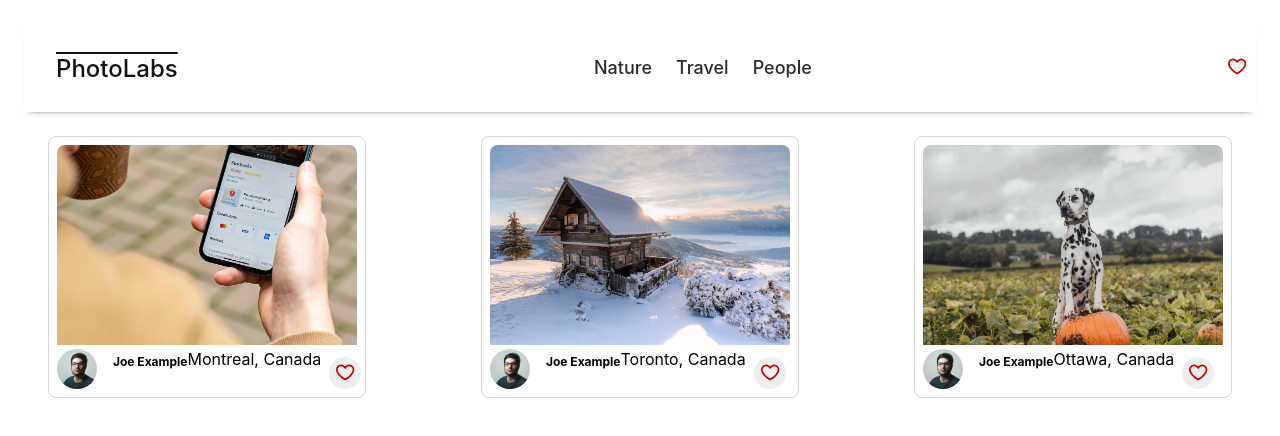
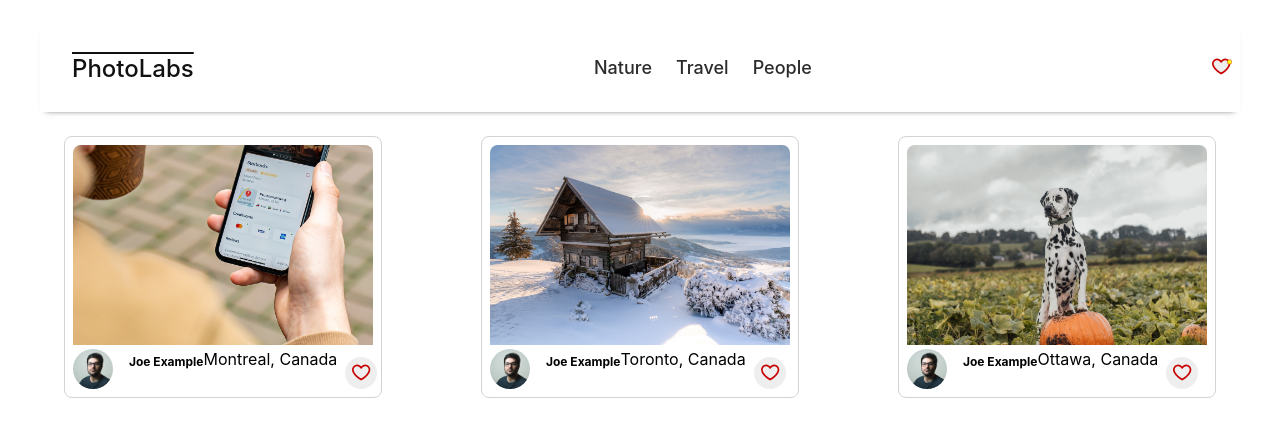
Before and after one commit to dartRamos/photolabs-starter, a React (Vite) app in the folder frontend/: page / in a window 1280 px wide. Shown: the top 436 px of the page. Built offline with nearby package versions, Linux system fonts and the light colour scheme; the HTML template or start-up script is replaced by a standard one.

Commit message:
Created a HomeRoute

```diff
--- a/frontend/src/App.jsx
+++ b/frontend/src/App.jsx
@@ -1,11 +1,9 @@
-import PhotoList from './components/PhotoList';
-import TopNavigation from './components/TopNavigationBar';
+import HomeRoute from './components/HomeRoute';
 import './App.scss';
 
 const App = () => (
   <div className="App">
-    <TopNavigation />
-    <PhotoList />
+    <HomeRoute />
   </div>
 )
 
--- a/frontend/src/components/FavBadge.jsx
+++ b/frontend/src/components/FavBadge.jsx
@@ -6,7 +6,7 @@ const FavBadge = ({ isFavPhotoExist }) => {
 
   return (
     <div className='fav-badge'>
-      <FavIcon displayAlert={!!isFavPhotoExist} />
+      <FavIcon displayAlert={!isFavPhotoExist} />
     </div>
   )
 };
--- /dev/null
+++ b/frontend/src/components/HomeRoute.jsx
@@ -0,0 +1,14 @@
+import '../styles/HomeRoute.scss';
+import TopNavigation from './TopNavigationBar';
+import PhotoList from './PhotoList';
+
+const HomeRoute = ({ isFavPhotoExist }) => {
+  return (
+    <div className="home-route">
+      <TopNavigation isFavPhotoExist={isFavPhotoExist}/>
+      <PhotoList />
+    </div>
+  );
+};
+
+export default HomeRoute;
--- a/frontend/src/components/PhotoListItem.jsx
+++ b/frontend/src/components/PhotoListItem.jsx
@@ -2,7 +2,7 @@ import "../styles/PhotoListItem.scss";
 import PhotoFavButton from "./PhotoFavButton";
 import { useState } from "react";
 
-const PhotoListItem = (props) => {
+const PhotoListItem = ({ photo }) => {
 
   const [selected, setSelected] = useState(false);
 
@@ -12,21 +12,21 @@ const PhotoListItem = (props) => {
 
   return (
     <div className="photo-list__item">
-      <img className="photo-list__image"src={props.photo.urls.regular} alt={`Photo ${props.photo.id}`} />
+      <img className="photo-list__image"src={photo.urls.regular} alt={`Photo ${photo.id}`} />
 
       <div className="photo-list__user-details">
 
-        <img className="photo-list__user-profile"src={props.photo.user.profile} alt={`Photo of ${props.photo.user.name}`} />
+        <img className="photo-list__user-profile"src={photo.user.profile} alt={`Photo of ${photo.user.name}`} />
 
           <div className="photo-list__user-info">
-            {props.photo.user.name}
+            {photo.user.name}
           </div>
 
-            <div className="photo-list__user-location">
-              {props.photo.location.city}, {props.photo.location.country}
-            </div>
+          <div className="photo-list__user-location">
+            {photo.location.city}, {photo.location.country}
+          </div>
 
-            <PhotoFavButton selected={selected} onClick={handleClick}/>
+          <PhotoFavButton selected={selected} onClick={handleClick}/>
 
       </div>
 
```
